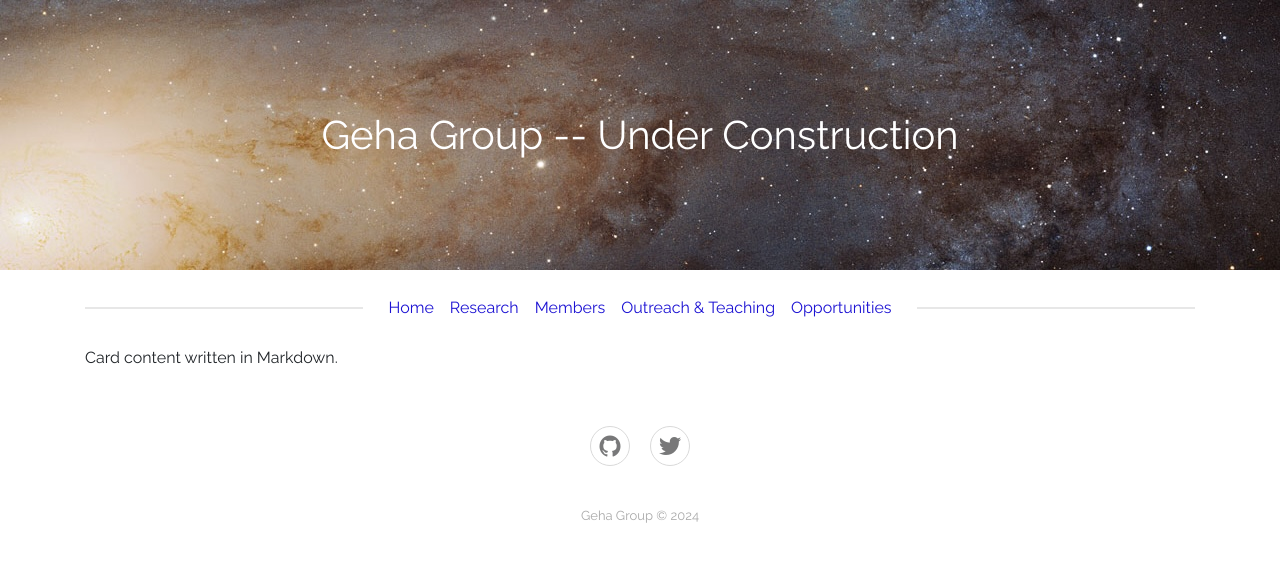
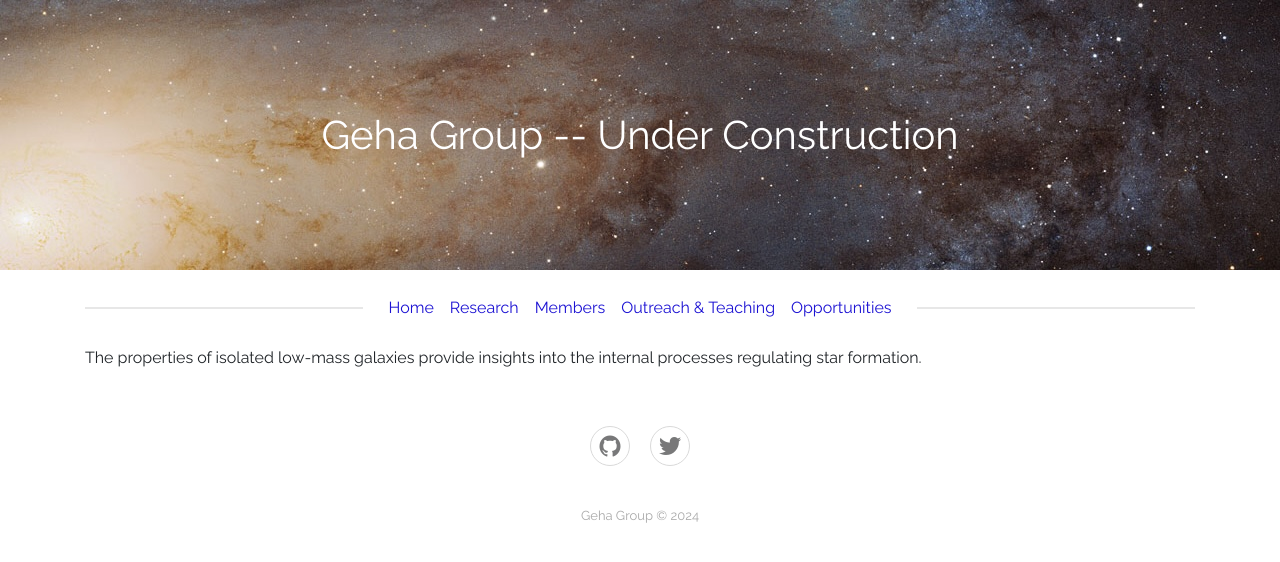
Before and after one commit to geha-group/geha-group.github.io, a Jekyll site: the page built from _research/field.md, in a window 1280 px wide. Shown: the top 562 px of the page. Built offline with Jekyll 4.4.1, drawn with Linux system fonts in a browser that asks for light colours.

Commit message:
Update field.md

```diff
--- a/_research/field.md
+++ b/_research/field.md
@@ -6,4 +6,4 @@ text: |
     The properties of isolated low-mass galaxies provide insights into the internal processes regulating star formation.
 ---
 
-Card content written in Markdown.
+The properties of isolated low-mass galaxies provide insights into the internal processes regulating star formation.
```
